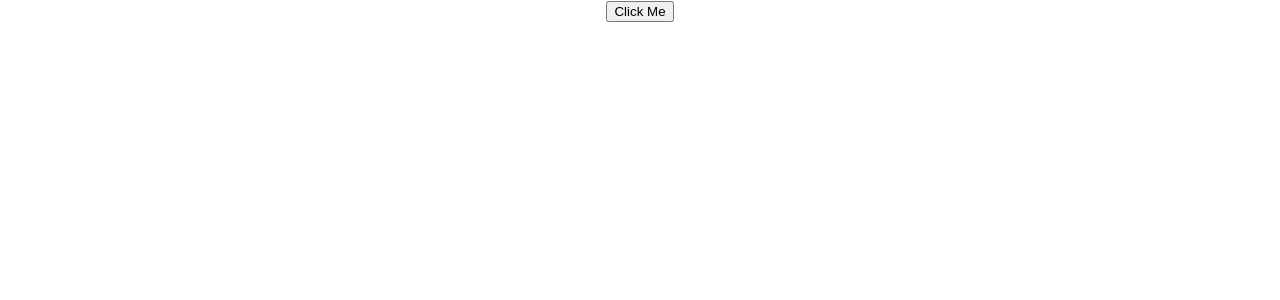
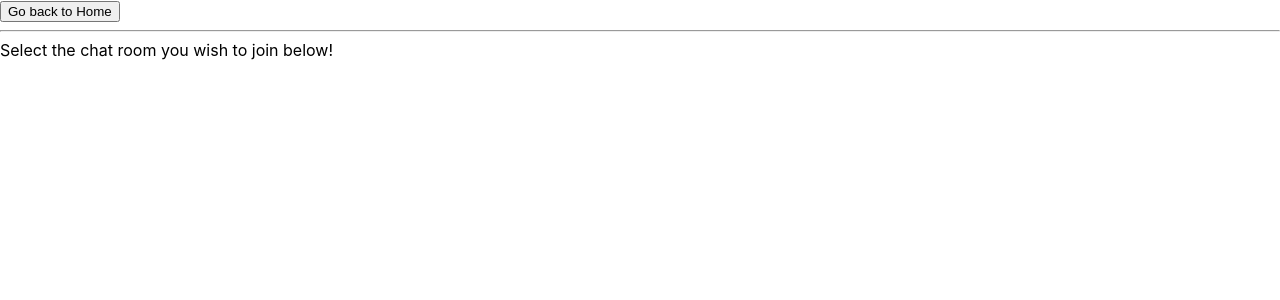
Before and after one commit to ShafferMichael/GatorChat, a React (Create React App) app: page /chatroom in a window 1280 px wide. Shown: the top 300 px of the page. Built offline with nearby package versions, Linux system fonts and the light colour scheme.

Commit message:
Big changes

```diff
--- a/package.json
+++ b/package.json
@@ -9,6 +9,7 @@
     "firebase": "^9.9.1",
     "react": "^18.2.0",
     "react-dom": "^18.2.0",
+    "react-router-dom": "^6.3.0",
     "react-scripts": "5.0.1",
     "web-vitals": "^2.1.4"
   },
--- a/src/App.js
+++ b/src/App.js
@@ -2,23 +2,20 @@ import React from "react";
 import "./App.css";
 import { auths } from "./components/firebase-config";
 import { signInWithPopup, GoogleAuthProvider } from "firebase/auth";
+import {BrowserRouter as Router, Routes, Route} from 'react-router-dom';
+import Home from "./Home";
+import Chatroom from "./Chatroom";
+
 
 function App() {
-  const signInWithGoogle = () => {
-    const provider = new GoogleAuthProvider();
-    signInWithPopup(auths, provider)
-      .then((re) => {
-        console.log(re);
-      })
-      .catch((err) => {
-        console.log(err);
-      });
-  };
 
   return (
-    <div className="App">
-      <button onClick={signInWithGoogle}>Click Me</button>
-    </div>
+    <Router>
+      <Routes>
+        <Route path="/" element ={<Home />}  />
+        <Route path="/chatroom" element ={<Chatroom />}  />
+      </Routes>
+    </Router>
   );
 }
 export default App;
--- /dev/null
+++ b/src/Chatroom.js
@@ -0,0 +1,21 @@
+import React from "react";
+import { useNavigate } from "react-router-dom";
+
+function Chatroom(){
+
+    let navigate = useNavigate();
+
+    return (
+        <div>
+            <button
+              onClick ={() => {
+                navigate("/");
+                }}> Go back to Home
+            </button>
+            <hr />
+            <div>Select the chat room you wish to join below!</div>
+        </div>
+    )
+}
+
+export default Chatroom;
--- /dev/null
+++ b/src/Home.js
@@ -0,0 +1,35 @@
+import React from "react";
+import { useNavigate } from "react-router-dom";
+import { signInWithPopup, GoogleAuthProvider } from "firebase/auth";
+import { auths } from "./components/firebase-config";
+
+function Home() {
+    let navigate = useNavigate();
+    const signInWithGoogle = () => {
+    const provider = new GoogleAuthProvider();
+
+    signInWithPopup(auths, provider)
+      .then((re) => {
+        console.log(re);
+      })
+      .catch((err) => {
+        console.log(err);
+      });
+  };
+
+  return (
+    <div className="App">
+      <button
+      onClick={signInWithGoogle}>Sign In
+      </button>
+      <hr />
+      <button
+              onClick ={() => {
+                navigate("/chatroom");
+                }}> Enter Chatroom
+        </button>
+    </div>
+
+  );
+}
+export default Home;
```
Also changed, not shown: 1 other file (tests, documents, lock files or other folders).
